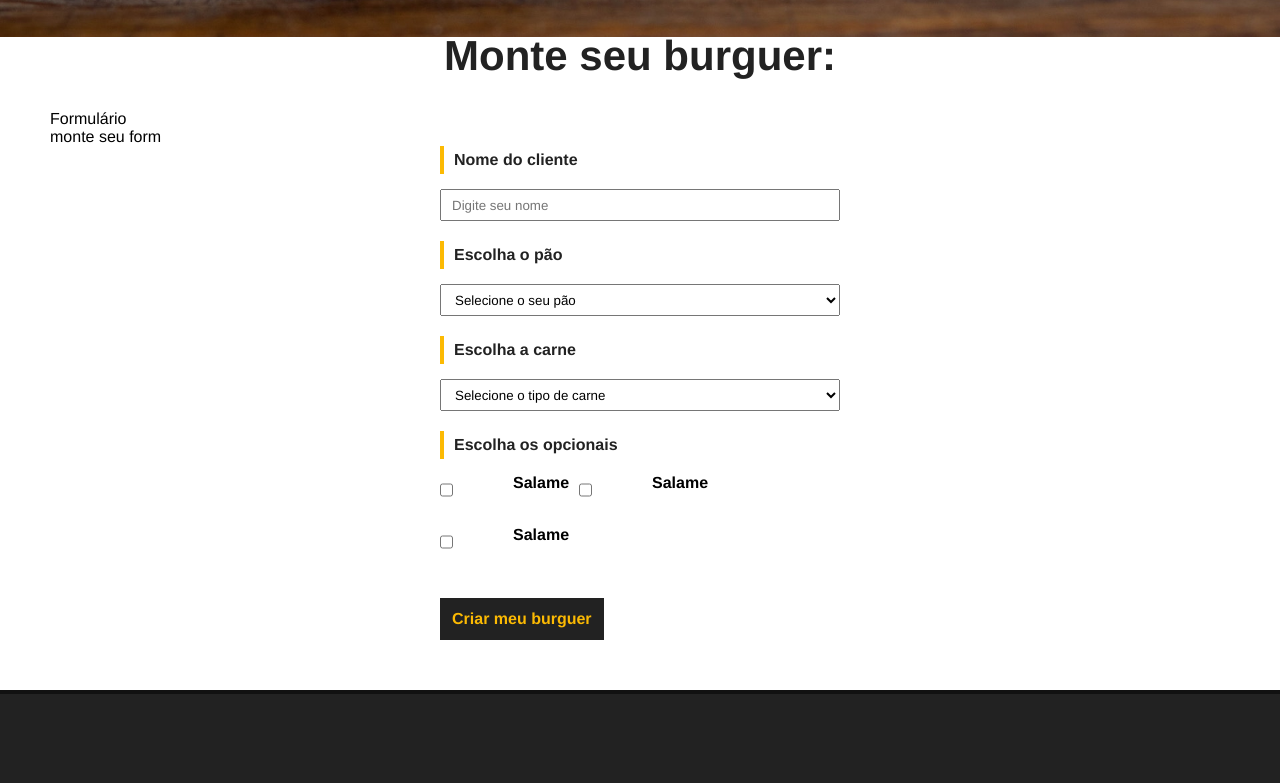
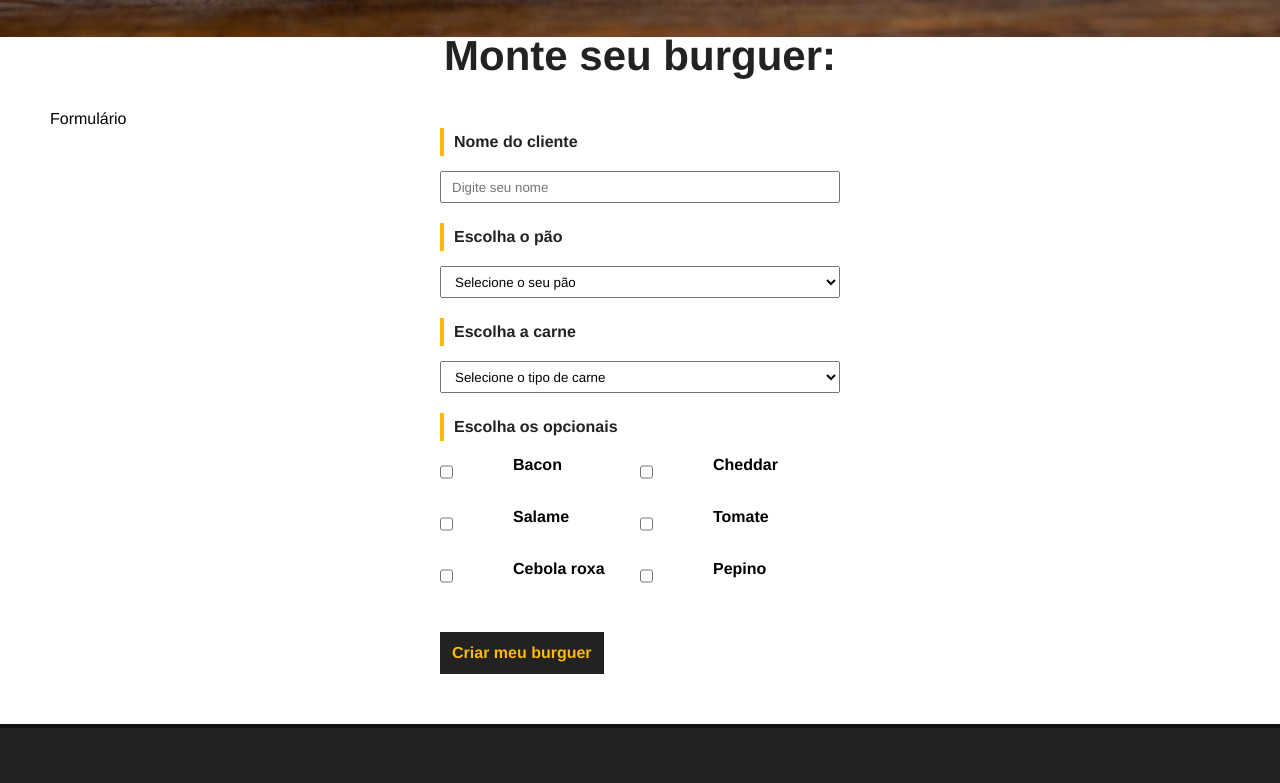
Before and after one commit to EnzoGamaDS/Make-Your-Burguer, a Vue app in the folder your_burguer/: page / in a window 1280 px wide. Shown: the part 629-1412 px from the top of the page. Built offline with nearby package versions, Linux system fonts and the light colour scheme; data requests are answered from the project's data file.

Commit message:
consumindo api

```diff
--- a/your_burguer/src/components/BurguerForm.vue
+++ b/your_burguer/src/components/BurguerForm.vue
@@ -1,6 +1,5 @@
 <template>
     <div>
-        <p>monte seu form</p>
         <div>
             <form id="burguer-form">
                 <div class="input-container">
@@ -11,29 +10,21 @@
                     <label for="pao">Escolha o pão</label>
                     <select name="pao" id="pao">
                         <option value="">Selecione o seu pão</option>
-                        <option value="integral">Integral</option>
+                        <option v-for="pao in paes" :key="pao.id" :value="pao.tipo">{{pao.tipo}}</option>
                     </select>
                 </div>
                 <div class="input-container">
                     <label for="carne">Escolha a carne</label>
                     <select name="carne" id="carne">
                         <option value="">Selecione o tipo de carne</option>
-                        <option value="maminha">maminha</option>
+                        <option v-for="carne in carnes" :key="carne.id" :value="carne.tipo">{{carne.tipo}}</option>
                     </select>
                 </div>
                 <div id="opcionais-container" class="input-container">
                     <label id="opcionais-title" for="opcionais">Escolha os opcionais</label>
-                    <div class="checkbox-container">
-                        <input type="checkbox" name="opcionais" v-model="opcionais" value="salame">
-                        <span>Salame</span>
-                    </div>
-                    <div class="checkbox-container">
-                        <input type="checkbox" name="opcionais" v-model="opcionais" value="salame">
-                        <span>Salame</span>
-                    </div>
-                    <div class="checkbox-container">
-                        <input type="checkbox" name="opcionais" v-model="opcionais" value="salame">
-                        <span>Salame</span>
+                    <div class="checkbox-container" v-for="opcional in opcionaisData" :key="opcional.id" >
+                        <input type="checkbox" name="opcionais" v-model="opcionais" :value="opcional.tipo">
+                        <span>{{opcional.tipo}}</span>
                     </div>
                 </div>
                 <div>
@@ -45,7 +36,33 @@
 </template>
 <script>
 export default {
-    name:'BuerguerForm'
+    name:'BuerguerForm',
+    data() {
+        return {
+            paes: null,
+            carnes: null,
+            opcionaisData: null,
+            nome:null,
+            carne:null,
+            opcionais:[],
+            status:"Solicitado",
+            msg:null
+        }
+    },
+    methods: {
+        async getIngredientes(){
+            const req = await fetch('http://localhost:3000/ingredientes');
+            const data = await req.json();
+
+            this.paes = data.paes;
+            this.carnes = data.carnes
+            this.opcionaisData = data.opcionais;
+            console.table(data);
+        }
+    },
+    mounted() {
+        this.getIngredientes();
+    }
  }
 </script>
 <style scoped>
@@ -84,7 +101,7 @@
 .checkbox-container{
     display: flex;
     align-items: flex-start;
-    widows: 50%;
+    width: 50%;
     margin-bottom: 20px;
 }
 .checkbox-container span,
```
